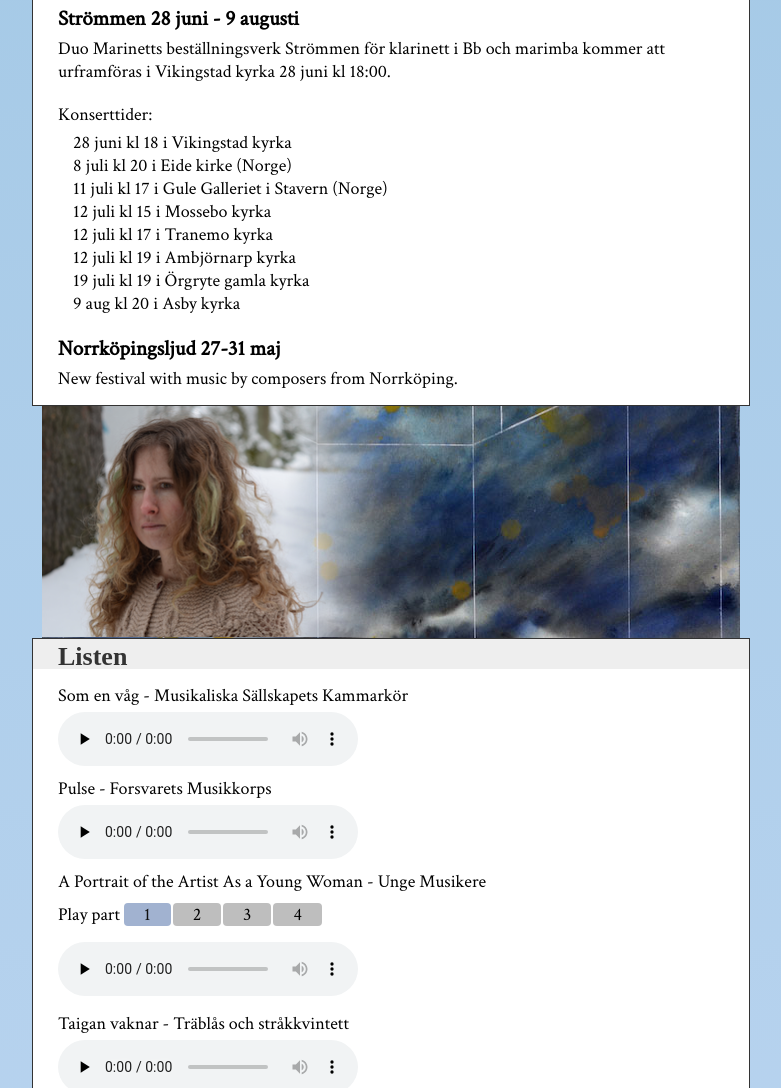
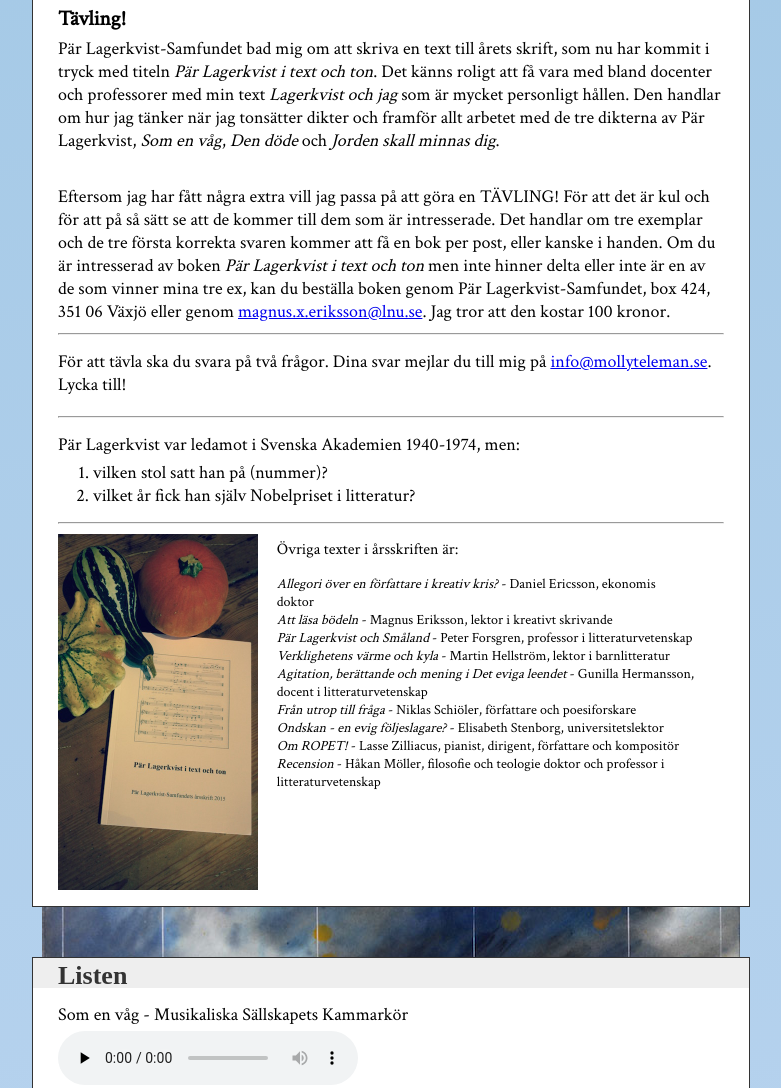
Before and after one commit to mollyteleman/site, a plain HTML site: page index.html in a window 1280 px wide. Shown: the part 461-1549 px from the top of the page, without its empty margins (249-1030 px from the left). Drawn offline with Linux system fonts and the light colour scheme; a web font is replaced by a local one.

Commit message:
Tävling

```diff
--- a/index.html
+++ b/index.html
@@ -30,29 +30,53 @@
         <h2><a name="news">News</a></h2>
       </div>
       <div class="row section-content">
-        <h3>Strömmen 28 juni - 9 augusti</h3>
-        <p>Duo Marinetts beställningsverk Strömmen för klarinett i Bb och marimba kommer att urframföras i Vikingstad kyrka 28 juni kl 18:00.<p>
+        <h3>Tävling!</h3>
+        <p>Pär Lagerkvist-Samfundet bad mig om att skriva en text till årets skrift, som nu har kommit i tryck med titeln <i>Pär Lagerkvist i text och ton</i>. Det känns roligt att få vara med bland docenter och professorer med min text <i>Lagerkvist och jag</i> som är mycket personligt hållen. Den handlar om hur jag tänker när jag tonsätter dikter och framför allt arbetet med de tre dikterna av Pär Lagerkvist, <i>Som en våg</i>, <i>Den döde</i> och <i>Jorden skall minnas dig</i>.</p>
+<p>Eftersom jag har fått några extra vill jag passa på att göra en TÄVLING! För att det är kul och för att på så sätt se att de kommer till dem som är intresserade. Det handlar om tre exemplar och de tre första korrekta svaren kommer att få en bok per post, eller kanske i handen. Om du är intresserad av boken <i>Pär Lagerkvist i text och ton</i> men inte hinner delta eller inte är en av de som vinner mina tre ex, kan du beställa boken genom Pär Lagerkvist-Samfundet, box 424, 351 06 Växjö eller genom <a href="mailto:magnus.x.eriksson@lnu.se">magnus.x.eriksson@lnu.se</a>. Jag tror att den kostar 100 kronor.</p>
 
-        <p>Konserttider:</p>
-        <ul>
-          <li>28 juni kl 18 i Vikingstad kyrka</li>
-          <li>8 juli kl 20 i Eide kirke (Norge)</li>
-          <li>11 juli kl 17 i Gule Galleriet i Stavern (Norge)</li>
-          <li>12 juli kl 15 i Mossebo kyrka</li>
-          <li>12 juli kl 17 i Tranemo kyrka</li>
-          <li>12 juli kl 19 i Ambjörnarp kyrka</li>
-          <li>19 juli kl 19 i Örgryte gamla kyrka</li>
-          <li>9 aug kl 20 i Asby kyrka</li>
-        </ul>
+      <hr/>
 
-        <h3>Norrköpingsljud 27-31 maj</h3>
-        <p>New festival with music by composers from Norrköping.</p>
-        <div class="fb-like-box like-box" data-href="https://www.facebook.com/norrkopingsljud" data-colorscheme="light" data-show-faces="false" data-header="true" data-stream="false" data-show-border="false"></div>
+      <p>
+      För att tävla ska du svara på två frågor. Dina svar mejlar du till mig på <a href="mailto:info@mollyteleman.se">info@mollyteleman.se</a>. Lycka till!
+      <p>
+
+      <hr/>
+
+<p>
+Pär Lagerkvist var ledamot i Svenska Akademien 1940-1974, men:
+<ol>
+  <li style="font-style:bold;">vilken stol satt han på (nummer)?</li>
+  <li style="font-style:bold;">vilket år fick han själv Nobelpriset i litteratur?</li>
+</ol>
+</p>
+
+  <hr/>
+      <div style="display:block;">
+
+        <img src="lagerkvist.jpg" style="display:inline-block;width:30%"/>
+        <span style="display:inline-block;padding-left:15px;width:65%;font-size:16px;vertical-align:top;">
+          <p>Övriga texter i årsskriften är:</p>
+
+<p>
+<ul class="list2">
+<li><i>Allegori över en författare i kreativ kris?</i> - Daniel Ericsson, ekonomis doktor</li>
+<li><i>Att läsa bödeln</i> - Magnus Eriksson, lektor i kreativt skrivande</li>
+<li><i>Pär Lagerkvist och Småland</i> - Peter Forsgren, professor i litteraturvetenskap</li>
+<li><i>Verklighetens värme och kyla</i> - Martin Hellström, lektor i barnlitteratur</li>
+<li><i>Agitation, berättande och mening i Det eviga leendet</i> - Gunilla Hermansson, docent i litteraturvetenskap</li>
+<li><i>Från utrop till fråga</i> - Niklas Schiöler, författare och poesiforskare</li>
+<li><i>Ondskan - en evig följeslagare?</i> - Elisabeth Stenborg, universitetslektor</li>
+<li><i>Om ROPET!</i> - Lasse Zilliacus, pianist, dirigent, författare och kompositör</li>
+<li><i>Recension</i> - Håkan Möller, filosofie och teologie doktor och professor i litteraturvetenskap</li>
+</ul>
+</p>
+        </span>
+      </div>
+
       </div>
 
       <div class="image-divider-row">
         <div class="image-divider bg50">
-          <img src="mt4.png" class="pressdivider"/>
         </div>
       </div>
 
--- a/style.css
+++ b/style.css
@@ -18,6 +18,12 @@ h3 {
 h3:first-child {
 	margin-top:0px;
 }
+
+hr {
+	margin-top:5px;
+	margin-bottom:10px;
+}
+
 
 audio {
 	max-width:100%;
@@ -47,8 +53,14 @@ body {
 }
 
 .row li {
+	margin-left:35px;
+	font-style:bold;
+}
+
+.list2 > li {
 	list-style-type: none;
-	margin-left:15px;
+	margin-left:0px;
+	font-size:14px;
 }
 
 .photo {
```
Also changed, not shown: lagerkvist.jpg (added).
